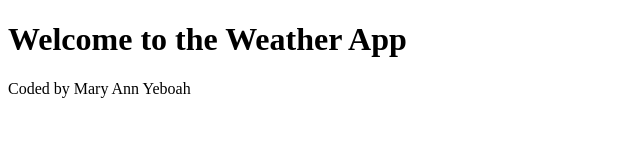
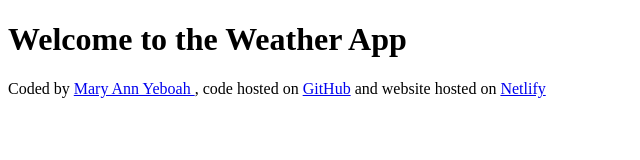
Before and after one commit to maryann-y/weather-app, a plain HTML site: page index.html in a window 1280 px wide. Shown: the whole page, without its empty margins (0-640 px from the left). Drawn offline with Linux system fonts and the light colour scheme.

Commit message:
Added links to the footer

```diff
--- a/index.html
+++ b/index.html
@@ -8,6 +8,8 @@
 </head>
 <body>
     <h1>Welcome to the Weather App</h1>
-    <footer>Coded by Mary Ann Yeboah</footer>
+    <footer>Coded by
+        <a href="https://github.com/maryann-y/" target="_blank"> Mary Ann Yeboah </a>, code hosted on <a href="https://github.com/maryann-y/weather-app" target="_blank">GitHub</a> and website hosted on <a href="https://weather-shecodes-maryann-y-app.netlify.app" target="_blank">Netlify</a>
+    </footer>
 </body>
 </html>
```
